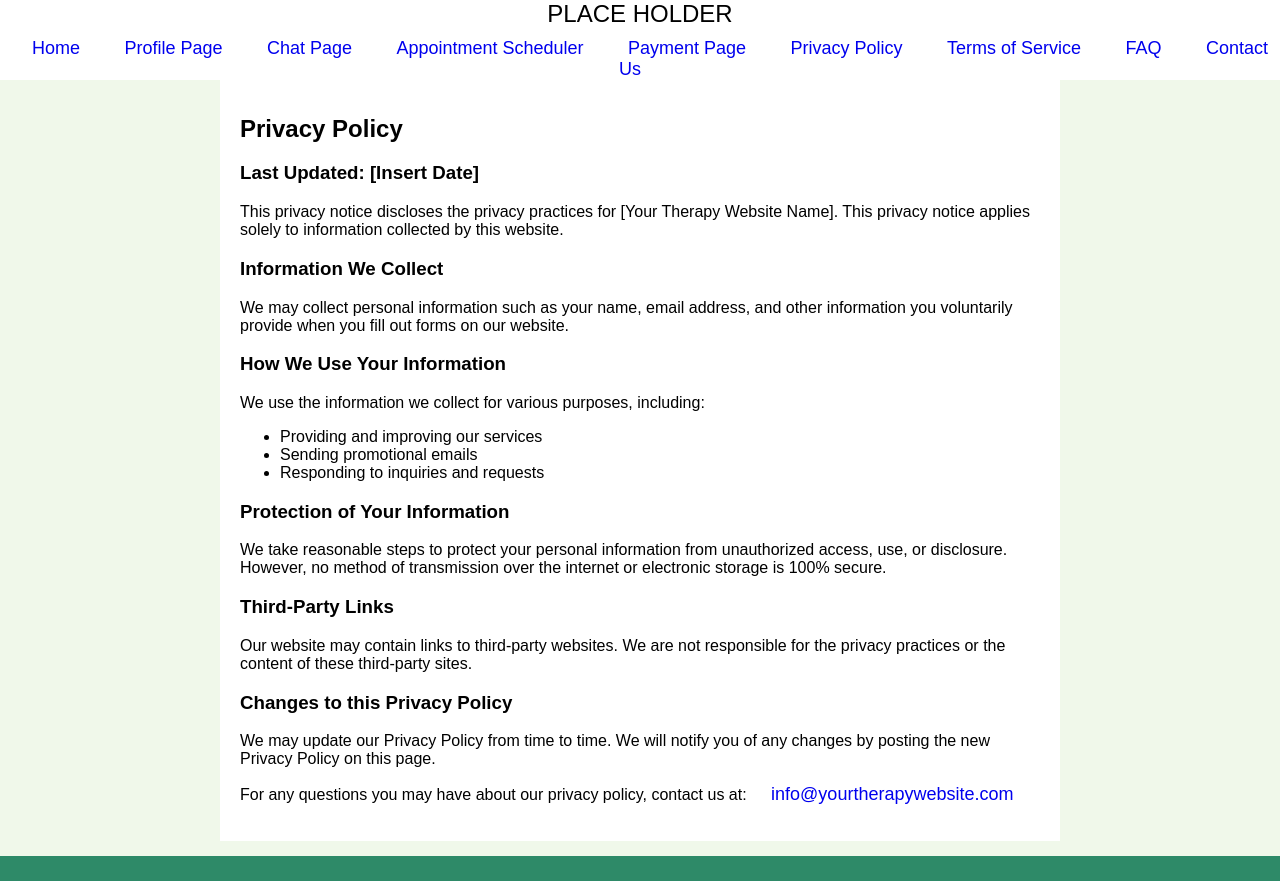
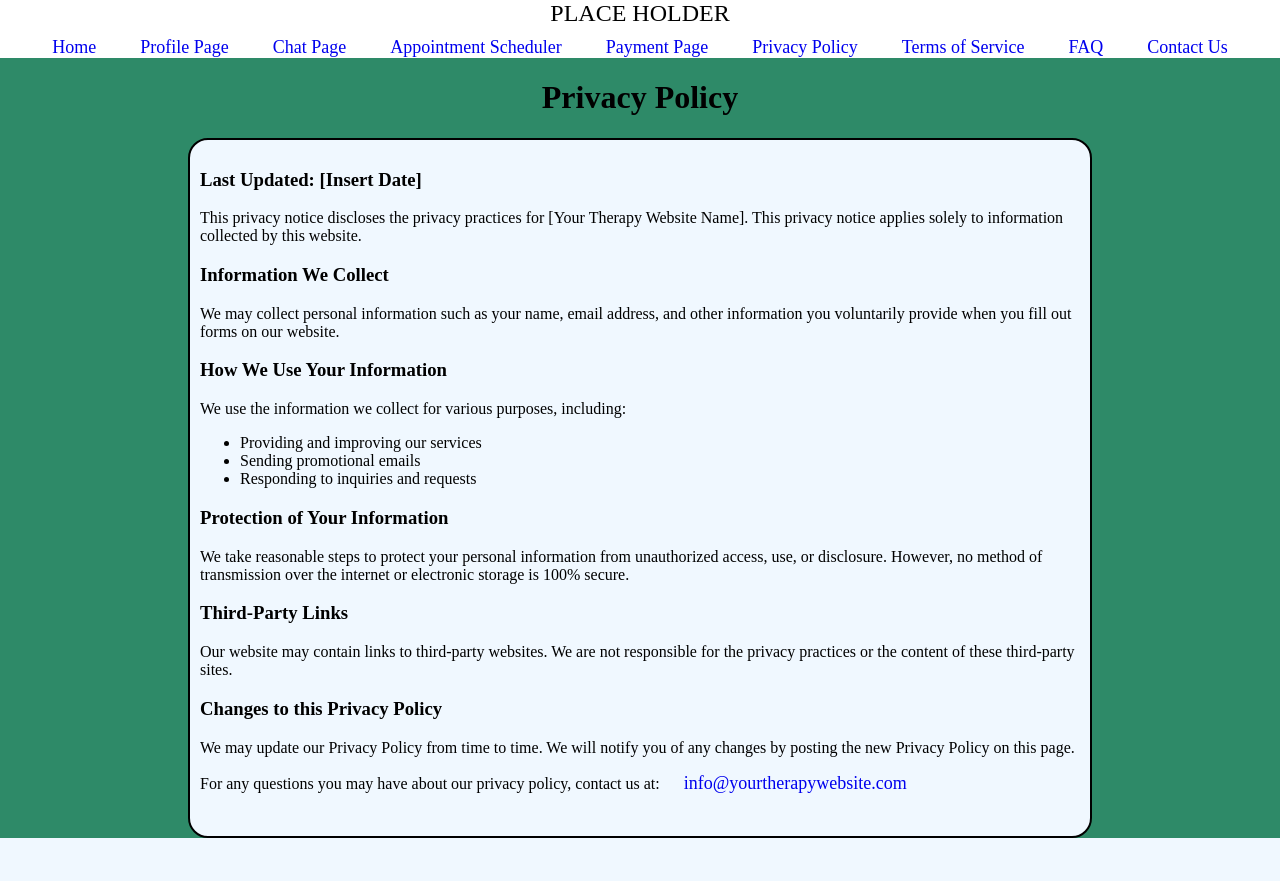
Before and after one commit to ImpalaRanger/csp-450-capstone, a PHP site: page /PrivacyPolicy/PrivacyPolicy.php in a window 1280 px wide. After the commit the page ends 838 px from the top, so only its background shows below. Run offline with PHP 8.4, Linux system fonts and the light colour scheme.

Commit message:
style continuity

```diff
--- a/PrivacyPolicy/PrivacyPolicy.css
+++ /dev/null
@@ -1,46 +0,0 @@
-body {
-    font-family: Arial, sans-serif;
-    background-color: #f0f8ea; /* Light green background color */
-    margin: 0;
-    padding: 0;
-}
-
-
-
-nav {
-    display: flex; /* Use Flexbox */
-    justify-content: center; /* Center the items horizontally */
-    align-items: center; /* Center the items vertically */
-    background-color: #2E8A68; /* Green background color for the navigation */
-    padding: 10px;
-}
-
-nav ul {
-    list-style-type: none;
-    margin: 0;
-    padding: 0;
-}
-
-nav li {
-    margin-right: 20px;
-}
-
-nav a {
-    text-decoration: none;
-    color: #fff;
-    font-weight: bold;
-}
-
-main {
-    max-width: 800px;
-    margin: 20px auto;
-    padding: 20px;
-    background-color: #fff; /* White background for the main content */
-}
-
-footer {
-    background-color: #2E8A68; /* Dark background color for the footer */
-    color: #fff;
-    padding: 10px;
-    text-align: center;
-}
--- a/PrivacyPolicy/PrivacyPolicy.php
+++ b/PrivacyPolicy/PrivacyPolicy.php
@@ -4,7 +4,6 @@
     <meta charset="UTF-8">
     <meta name="viewport" content="width=device-width, initial-scale=1.0">
     <title>Privacy Policy</title>
-    <link rel="stylesheet" type="text/css" href="PrivacyPolicy.css">
     <link rel="stylesheet" type="text/css" href="../styles.css">
     <?php
     include_once '../nav.php';
@@ -15,17 +14,15 @@
 
 
 
+        <h1>Privacy Policy</h1>
 
-    <main>
+    <main class="inner-container">
 
-        <section>
-            <h1>Privacy Policy</h1>
-        <section>
+
+        <section class="container-info">
             <h3>Last Updated: [Insert Date]</h3>
             <p>This privacy notice discloses the privacy practices for [Your Therapy Website Name]. This privacy notice applies solely to information collected by this website.</p>
-        </section>
 
-        <section>
             <h3>Information We Collect</h3>
 
             <p>We may collect personal information such as your name, email address, and other information you voluntarily
--- a/styles.css
+++ b/styles.css
@@ -1,3 +1,5 @@
+/* site wide styles */
+
 html {
     background-color: #2e8a68;
   }
@@ -7,7 +9,7 @@ body {
 }
 
 .container {
-    height: 97vh;
+    min-height: 97vh;
     display: flex;
     flex-direction: column;
     justify-content: center;
@@ -51,3 +53,12 @@ a{
         font-size: x-large;
         margin-bottom: 10px;
     }
+
+
+
+
+
+/* privary policy page-specific */
+.container-info {
+  padding: 10px;
+}
```
